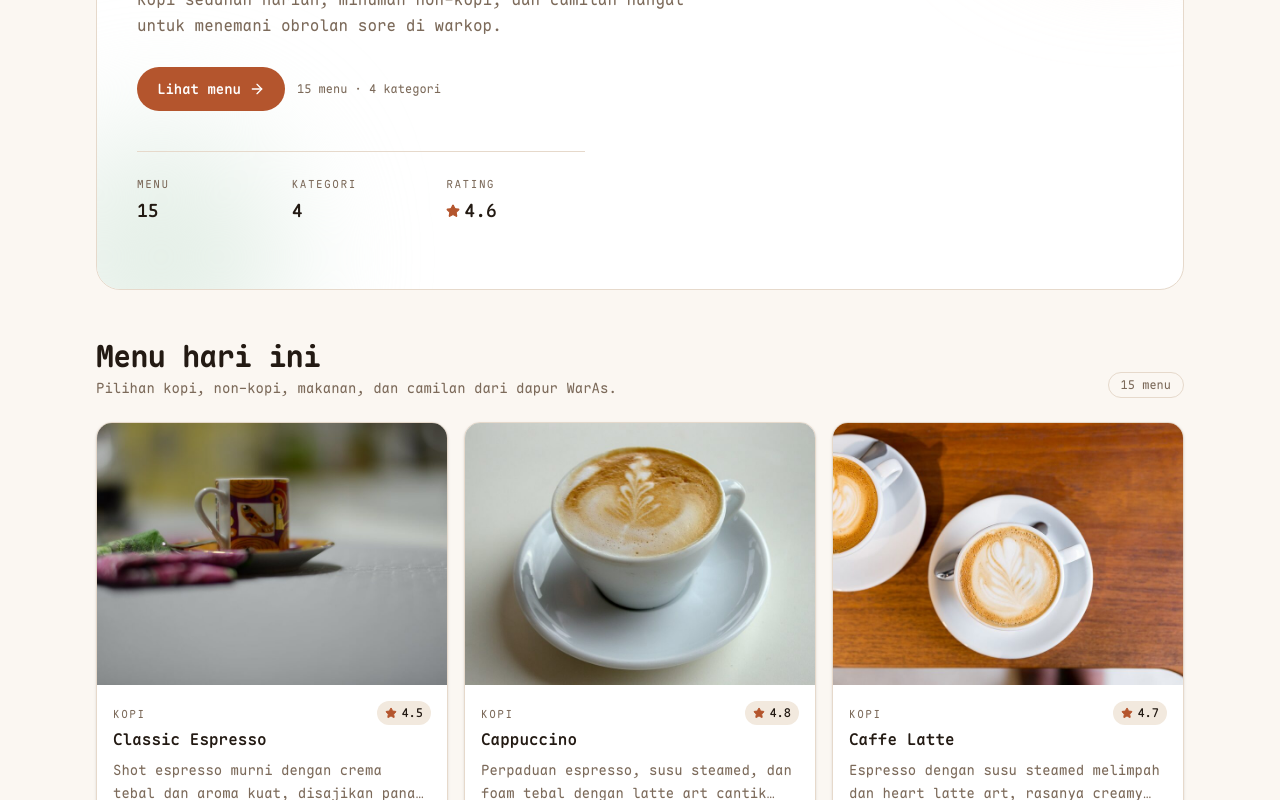
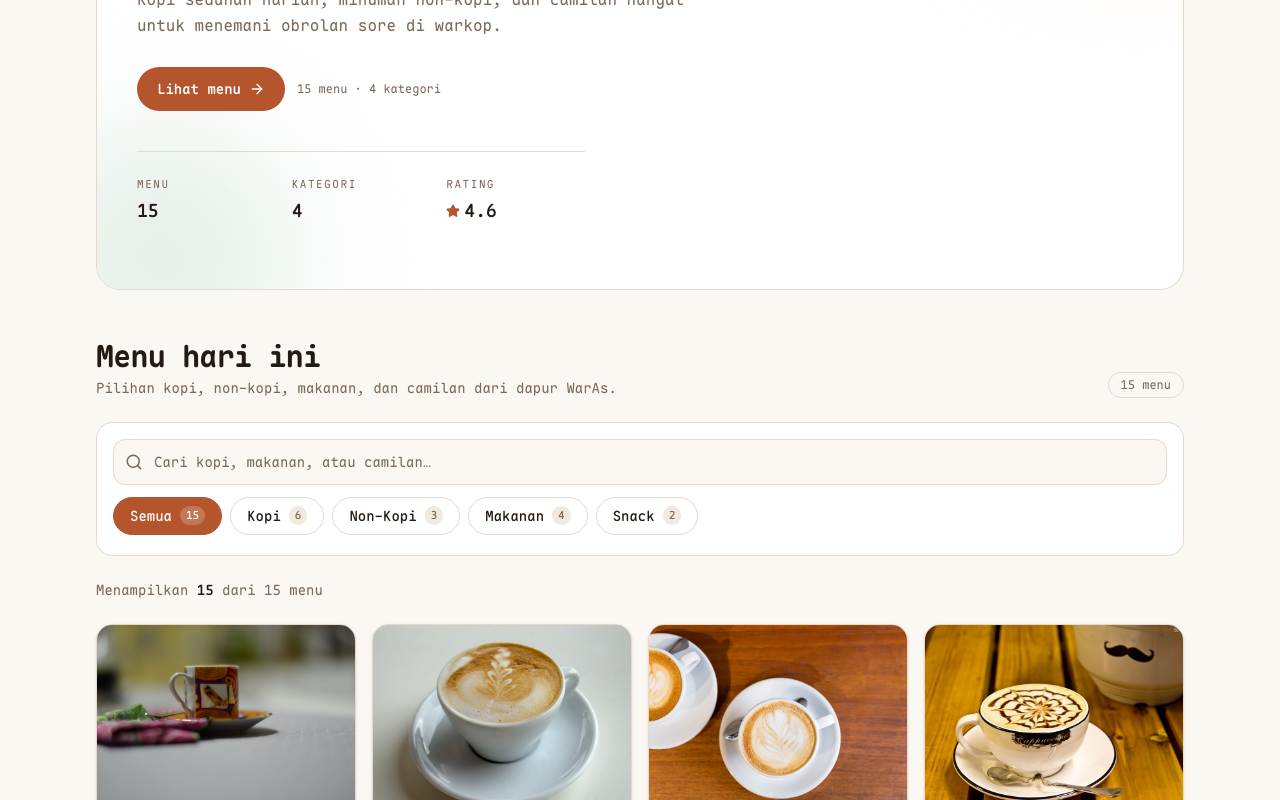
Before and after one commit to RascaL023/Solo_UTS-React-Fundamental, a React (Vite) app: page / in a window 1280 px wide. Shown: the part 368-1168 px from the top of the page. Built offline with nearby package versions, Linux system fonts and the light colour scheme.

Commit message:
feat(menu): add search, category filters, and empty state

```diff
--- /dev/null
+++ b/src/components/CategoryTabs.jsx
@@ -0,0 +1,36 @@
+export default function CategoryTabs({ tabs, activeCategory, onChange }) {
+  return (
+    <div
+      role="group"
+      aria-label="Filter kategori menu"
+      className="-mx-1 flex gap-2 overflow-x-auto px-1 pb-1"
+    >
+      {tabs.map(({ label, count }) => {
+        const isActive = label === activeCategory;
+
+        return (
+          <button
+            key={label}
+            type="button"
+            onClick={() => onChange(label)}
+            aria-pressed={isActive}
+            className={`inline-flex shrink-0 items-center gap-2 rounded-full border px-4 py-2 text-sm font-medium transition ${
+              isActive
+                ? "border-brand bg-brand text-white"
+                : "border-line bg-surface-2 text-ink hover:border-brand hover:text-brand-strong"
+            }`}
+          >
+            {label}
+            <span
+              className={`rounded-full px-1.5 py-0.5 text-[11px] ${
+                isActive ? "bg-white/20 text-white" : "bg-surface-3 text-muted"
+              }`}
+            >
+              {count}
+            </span>
+          </button>
+        );
+      })}
+    </div>
+  );
+}
--- /dev/null
+++ b/src/components/EmptyState.jsx
@@ -0,0 +1,24 @@
+import { SearchX } from "lucide-react";
+
+export default function EmptyState({ query, onReset }) {
+  return (
+    <div className="mt-6 rounded-2xl border border-dashed border-line bg-surface-2 px-6 py-16 text-center">
+      <span className="mx-auto grid size-12 place-items-center rounded-2xl bg-brand-soft text-brand-strong">
+        <SearchX size={20} aria-hidden="true" />
+      </span>
+      <h3 className="mt-4 text-base font-semibold">Menu tidak ditemukan</h3>
+      <p className="mx-auto mt-1 max-w-sm text-sm leading-relaxed text-muted">
+        {query
+          ? `Tidak ada menu yang cocok dengan “${query}”. Coba kata kunci lain atau reset filter.`
+          : "Belum ada menu di kategori ini."}
+      </p>
+      <button
+        type="button"
+        onClick={onReset}
+        className="mt-5 rounded-full bg-brand px-4 py-2 text-sm font-semibold text-white transition hover:bg-brand-strong"
+      >
+        Reset filter
+      </button>
+    </div>
+  );
+}
--- a/src/components/MainContent.jsx
+++ b/src/components/MainContent.jsx
@@ -1,10 +1,58 @@
-import { ArrowRight, Sparkles, Star } from "lucide-react";
+import { useMemo, useState } from "react";
+import { ArrowRight, Search, Sparkles, Star, X } from "lucide-react";
+import CategoryTabs from "./CategoryTabs.jsx";
+import EmptyState from "./EmptyState.jsx";
 import MenuCard from "./MenuCard.jsx";
 
+const ALL_CATEGORY = "Semua";
+const CATEGORIES = ["Kopi", "Non-Kopi", "Makanan", "Snack"];
+
+function matchesQuery(menu, searchTerm) {
+  if (!searchTerm) return true;
+
+  return (
+    menu.name.toLowerCase().includes(searchTerm) ||
+    menu.description.toLowerCase().includes(searchTerm)
+  );
+}
+
 export default function MainContent({ menus }) {
+  const [query, setQuery] = useState("");
+  const [activeCategory, setActiveCategory] = useState(ALL_CATEGORY);
+  const searchTerm = query.trim().toLowerCase();
+
   const averageRating =
     menus.reduce((total, menu) => total + menu.rating, 0) / menus.length;
   const categoryCount = new Set(menus.map((menu) => menu.category)).size;
+
+  const filteredMenus = useMemo(
+    () =>
+      menus.filter(
+        (menu) =>
+          (activeCategory === ALL_CATEGORY || menu.category === activeCategory) &&
+          matchesQuery(menu, searchTerm),
+      ),
+    [menus, activeCategory, searchTerm],
+  );
+
+  const tabs = useMemo(() => {
+    const searchedMenus = menus.filter((menu) => matchesQuery(menu, searchTerm));
+
+    return [
+      { label: ALL_CATEGORY, count: searchedMenus.length },
+      ...CATEGORIES.map((category) => ({
+        label: category,
+        count: searchedMenus.filter((menu) => menu.category === category).length,
+      })),
+    ];
+  }, [menus, searchTerm]);
+
+  const hasActiveFilter = activeCategory !== ALL_CATEGORY || searchTerm !== "";
+
+  const resetFilters = () => {
+    setQuery("");
+    setActiveCategory(ALL_CATEGORY);
+  };
 
   return (
     <main className="mx-auto w-full max-w-6xl flex-1 px-4 pb-16 sm:px-6 lg:px-8">
@@ -80,11 +128,75 @@ export default function MainContent({ menus }) {
           </span>
         </div>
 
-        <div className="mt-6 grid grid-cols-1 gap-4 sm:grid-cols-2 lg:grid-cols-3">
-          {menus.map((menu) => (
-            <MenuCard key={menu.id} menu={menu} />
-          ))}
+        <div className="mt-6 rounded-2xl border border-line bg-surface-2 p-3 sm:p-4">
+          <label htmlFor="menu-search" className="sr-only">
+            Cari menu
+          </label>
+          <div className="relative">
+            <Search
+              size={18}
+              aria-hidden="true"
+              className="pointer-events-none absolute left-3 top-1/2 -translate-y-1/2 text-muted"
+            />
+            <input
+              id="menu-search"
+              type="search"
+              value={query}
+              onChange={(event) => setQuery(event.target.value)}
+              onKeyDown={(event) => {
+                if (event.key === "Escape") setQuery("");
+              }}
+              placeholder="Cari kopi, makanan, atau camilan…"
+              className="w-full rounded-xl border border-line bg-surface py-3 pl-10 pr-11 text-sm text-ink placeholder:text-muted focus:border-brand focus:outline-none [&::-webkit-search-cancel-button]:appearance-none"
+            />
+            {query !== "" && (
+              <button
+                type="button"
+                onClick={() => setQuery("")}
+                aria-label="Hapus pencarian"
+                className="absolute right-2 top-1/2 grid size-7 -translate-y-1/2 place-items-center rounded-full text-muted transition hover:bg-surface-3 hover:text-ink"
+              >
+                <X size={16} aria-hidden="true" />
+              </button>
+            )}
+          </div>
+
+          <div className="mt-3">
+            <CategoryTabs
+              tabs={tabs}
+              activeCategory={activeCategory}
+              onChange={setActiveCategory}
+            />
+          </div>
         </div>
+
+        <div className="mt-6 flex flex-wrap items-center justify-between gap-3">
+          <p role="status" aria-live="polite" className="text-sm text-muted">
+            Menampilkan <span className="font-semibold text-ink">{filteredMenus.length}</span>{" "}
+            dari {menus.length} menu
+            {activeCategory !== ALL_CATEGORY ? ` · ${activeCategory}` : ""}
+            {searchTerm !== "" ? ` · “${query.trim()}”` : ""}
+          </p>
+          {hasActiveFilter && (
+            <button
+              type="button"
+              onClick={resetFilters}
+              className="rounded-full border border-line px-3 py-1.5 text-xs font-medium text-muted transition hover:border-brand hover:text-brand-strong"
+            >
+              Reset filter
+            </button>
+          )}
+        </div>
+
+        {filteredMenus.length > 0 ? (
+          <div className="mt-6 grid grid-cols-1 gap-4 sm:grid-cols-2 lg:grid-cols-3 xl:grid-cols-4">
+            {filteredMenus.map((menu) => (
+              <MenuCard key={menu.id} menu={menu} />
+            ))}
+          </div>
+        ) : (
+          <EmptyState query={query.trim()} onReset={resetFilters} />
+        )}
       </section>
     </main>
   );
```
Also changed, not shown: src/App.css (deleted).
